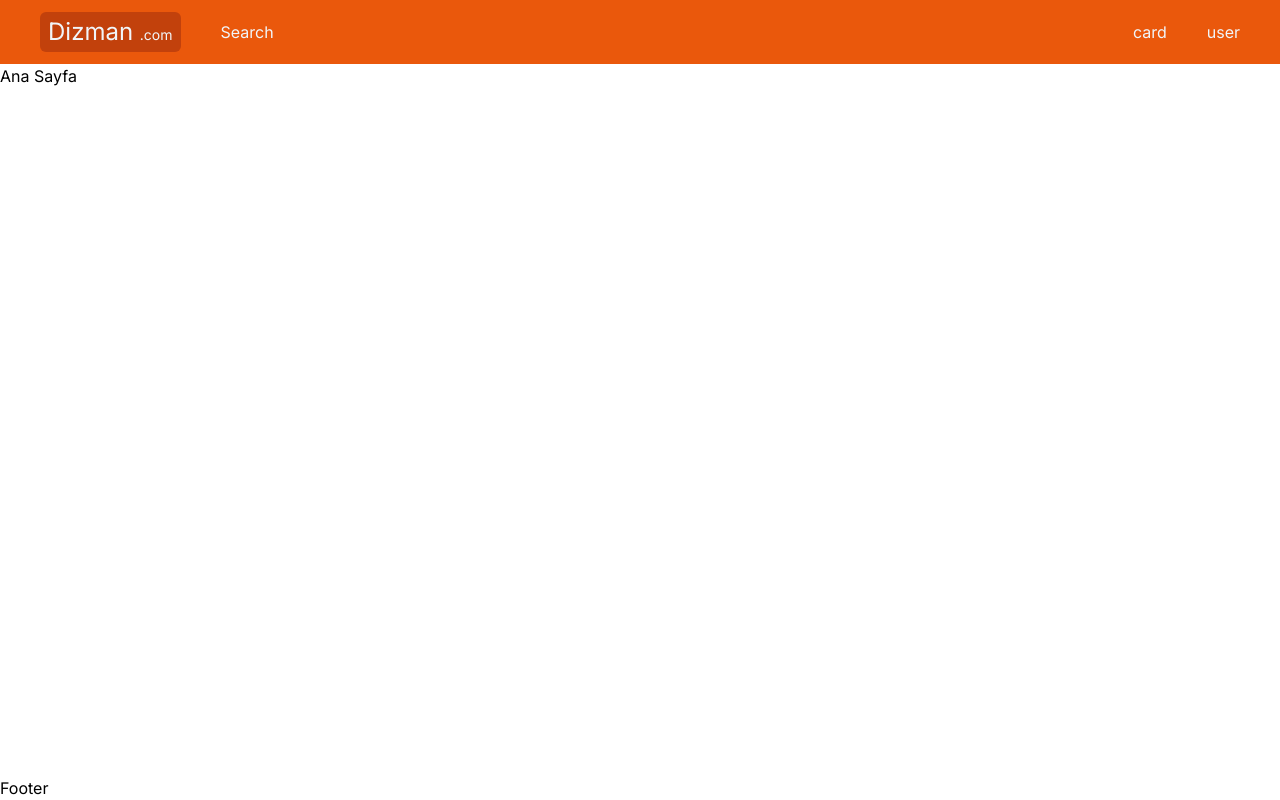
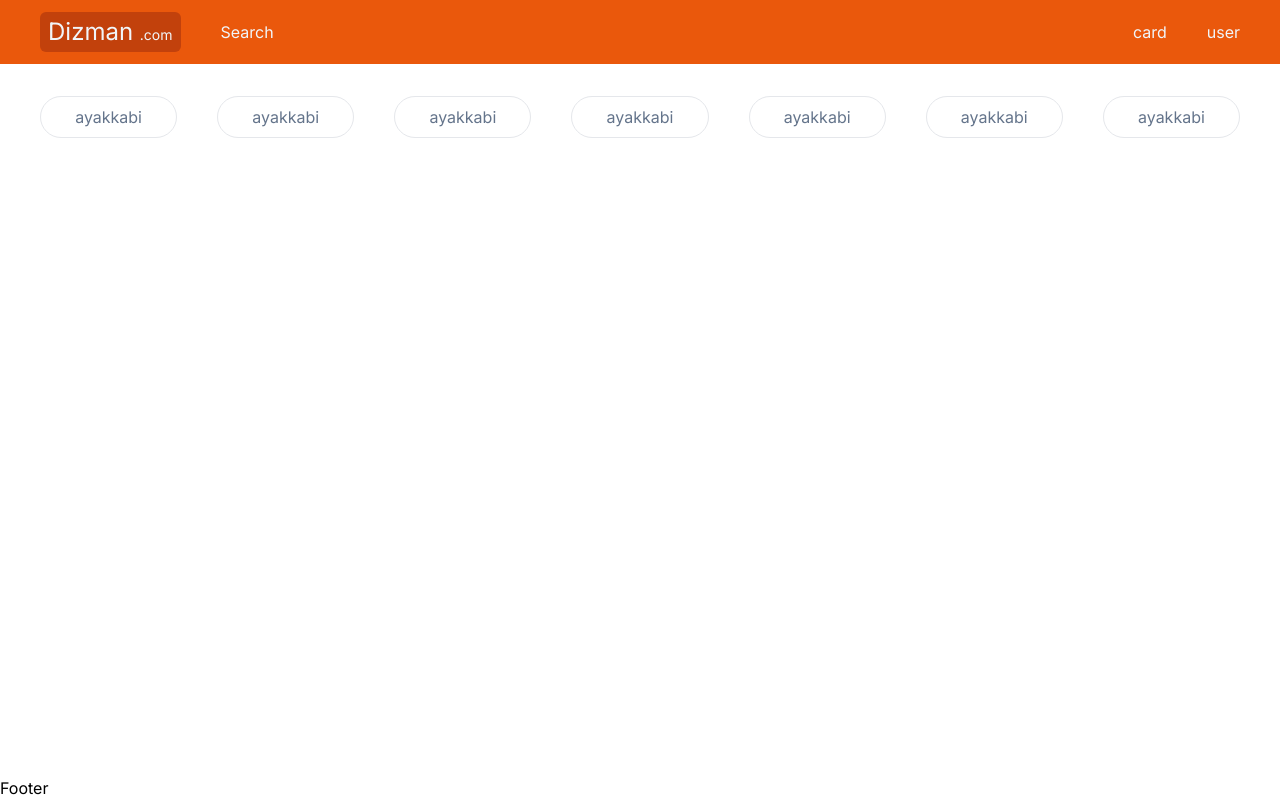
Before and after one commit to mevlutdzmn/ecommerce, a Next.js app: page / in a window 1280 px wide. Built offline with nearby package versions, Linux system fonts and the light colour scheme.

Commit message:
Category componenti oluşturuldu

```diff
--- /dev/null
+++ b/app/components/home/Category.tsx
@@ -0,0 +1,21 @@
+const Category = () => {
+    const categoryList = [
+        { name: "ayakkabi" },
+        { name: "ayakkabi" },
+        { name: "ayakkabi" },
+        { name: "ayakkabi" },
+        { name: "ayakkabi" },
+        { name: "ayakkabi" },
+        { name: "ayakkabi" }
+    ];
+
+    return (
+        <div className="flex items-center justify-center gap-3 md:gap-10 px-3 md:px-10 py-5 md:py-8 overflow-x-auto">
+            {categoryList.map((category, index) => (
+                <div className="border text-slate-500 rounded-full  min-w-[120px] flex items-center justify-center flex-1 cursor-pointer   px-4 py-2 " key={index}> {category.name}</div>
+            ))}
+        </div>
+    );
+}
+
+export default Category;
--- a/app/page.tsx
+++ b/app/page.tsx
@@ -1,8 +1,10 @@
+import Category from "./components/home/Category";
 
 
 export default function Home() {
   return (
-   <div>Ana Sayfa
+   <div>
+    <Category/>
    </div>
   );
 }
```
